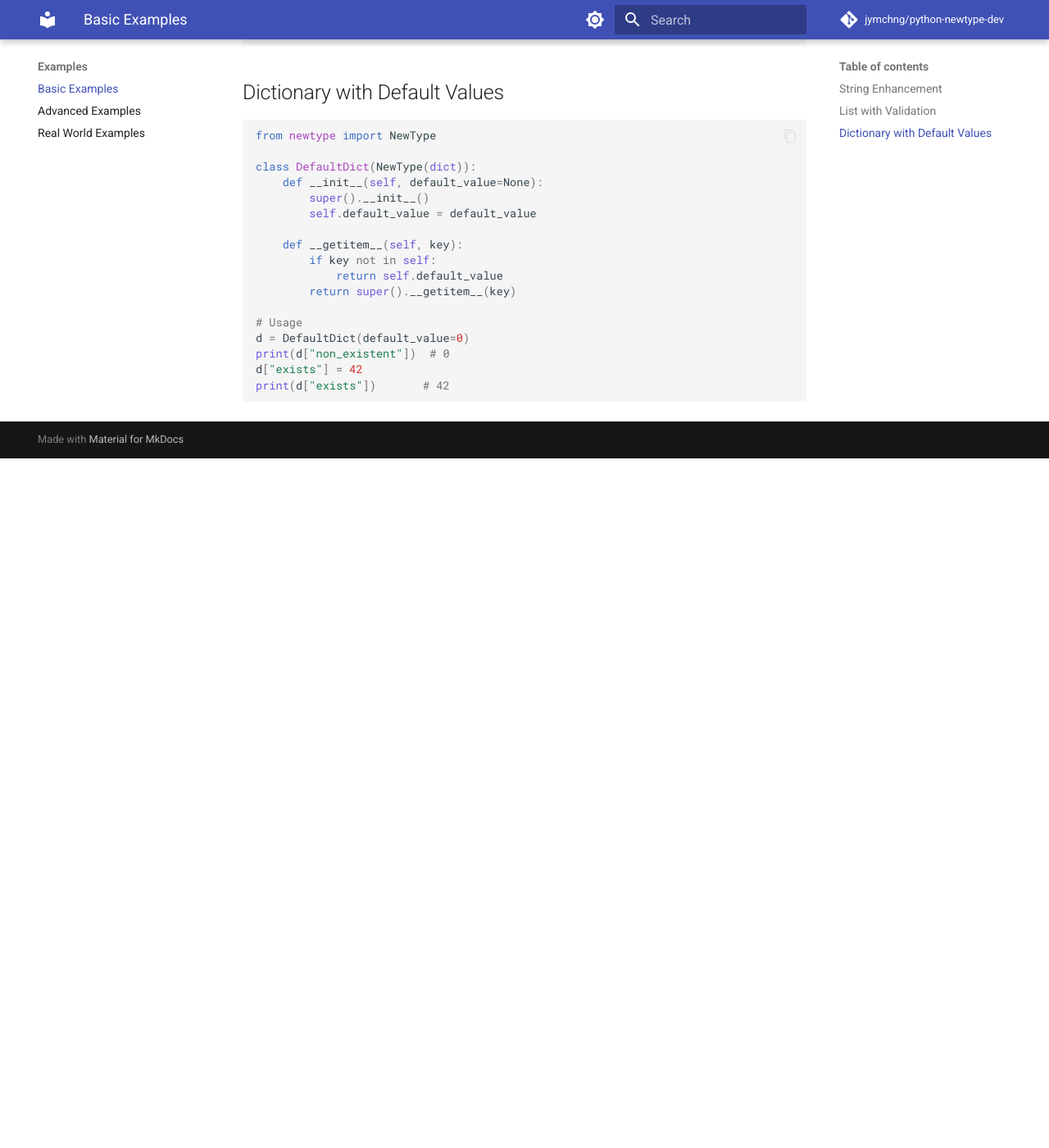
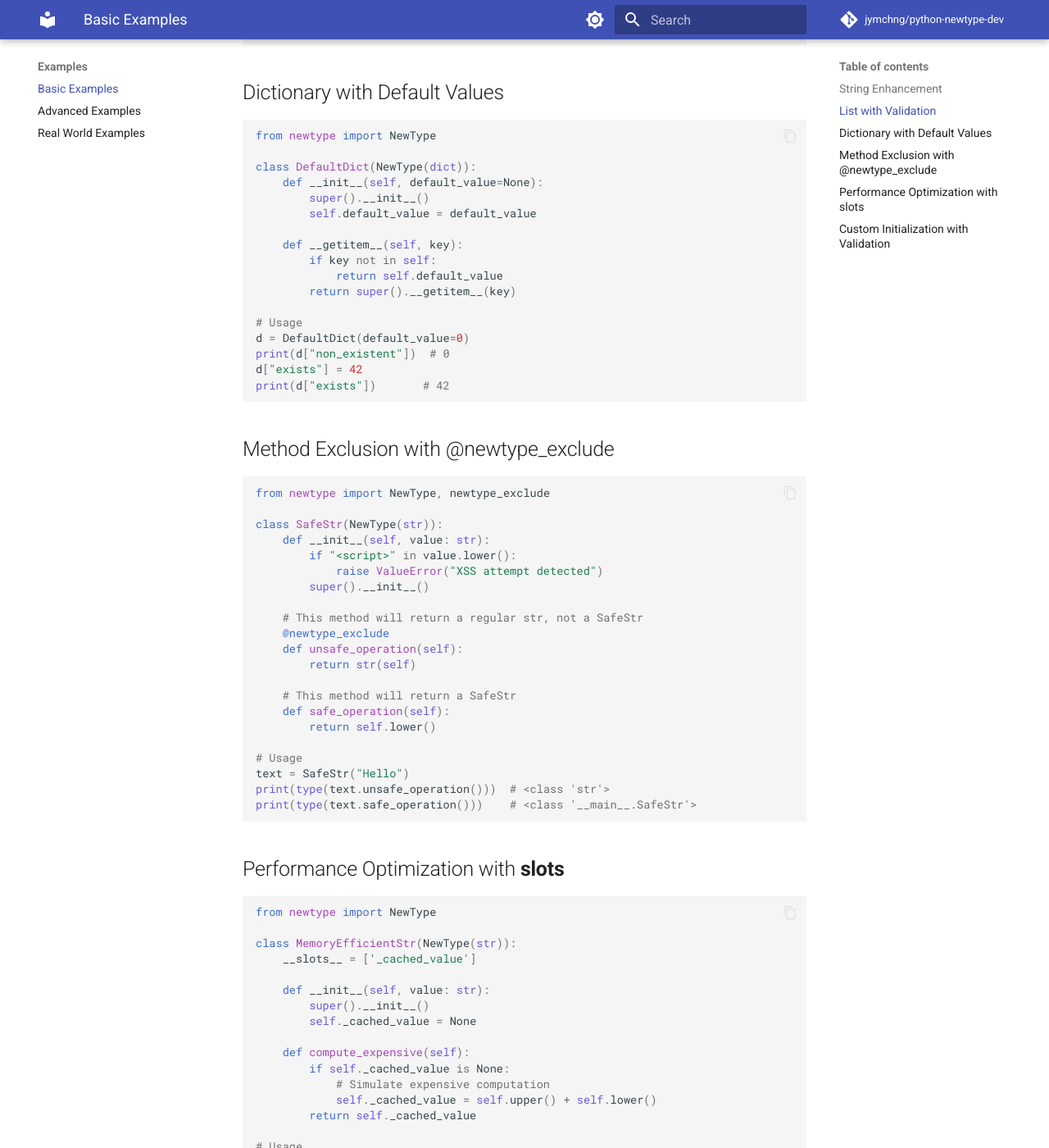
Before and after one commit to jymchng/python-newtype-dev, an MkDocs documentation site: the page built from docs/examples/basic_examples.md, in a window 1280 px wide and 1400 px high, scrolled down 909 px. Shown: the whole window at 82% size. Built offline with MkDocs 1.6.1 and Material for MkDocs 9.7.7, drawn with Linux system fonts in a browser that asks for light colours; comment, search, counter and statistics services are not loaded; before the commit the page ends 1468 px from its top, so only the background shows below that; some of the changed text lies outside the part shown.

Commit message:
new addition to docs

````diff
--- a/docs/examples/basic_examples.md
+++ b/docs/examples/basic_examples.md
@@ -57,3 +57,79 @@ print(d["non_existent"])  # 0
 d["exists"] = 42
 print(d["exists"])       # 42
 ```
+
+## Method Exclusion with @newtype_exclude
+```python
+from newtype import NewType, newtype_exclude
+
+class SafeStr(NewType(str)):
+    def __init__(self, value: str):
+        if "<script>" in value.lower():
+            raise ValueError("XSS attempt detected")
+        super().__init__()
+
+    # This method will return a regular str, not a SafeStr
+    @newtype_exclude
+    def unsafe_operation(self):
+        return str(self)
+
+    # This method will return a SafeStr
+    def safe_operation(self):
+        return self.lower()
+
+# Usage
+text = SafeStr("Hello")
+print(type(text.unsafe_operation()))  # <class 'str'>
+print(type(text.safe_operation()))    # <class '__main__.SafeStr'>
+```
+
+## Performance Optimization with __slots__
+```python
+from newtype import NewType
+
+class MemoryEfficientStr(NewType(str)):
+    __slots__ = ['_cached_value']
+
+    def __init__(self, value: str):
+        super().__init__()
+        self._cached_value = None
+
+    def compute_expensive(self):
+        if self._cached_value is None:
+            # Simulate expensive computation
+            self._cached_value = self.upper() + self.lower()
+        return self._cached_value
+
+# Usage
+text = MemoryEfficientStr("Hello")
+print(text.compute_expensive())  # HELLOhello
+print(text.compute_expensive())  # Uses cached value
+```
+
+## Custom Initialization with Validation
+```python
+from newtype import NewType
+from typing import Union, Optional
+
+class IntegerStr(NewType(str)):
+    def __init__(self, value: Union[str, int], base: int = 10):
+        if isinstance(value, int):
+            value = str(value)
+        try:
+            int(value, base)
+        except ValueError:
+            raise ValueError(f"Value must be a valid integer in base {base}")
+        super().__init__()
+
+    def to_int(self, base: Optional[int] = None) -> int:
+        return int(self, base or 10)
+
+# Usage
+num = IntegerStr("42")
+print(num.to_int())      # 42
+hex_num = IntegerStr("2A", base=16)
+print(hex_num.to_int(16))  # 42
+try:
+    IntegerStr("not a number")  # Raises ValueError
+except ValueError as e:
+    print(e)
--- a/pyproject.toml
+++ b/pyproject.toml
@@ -4,7 +4,7 @@ build-backend = "poetry_dynamic_versioning.backend"
 
 [tool.poetry]
 name = "python-newtype"
-version = "0.1.0"
+version = "0.1.0.post3.dev0+ffe1f8b"
 homepage = "https://github.com/jymchng/python-newtype-dev"
 repository = "https://github.com/jymchng/python-newtype-dev"
 license = "Apache-2.0"
@@ -41,7 +41,7 @@ python = ">=3.8,<4.0"
 typing-extensions = "*"
 
 [tool.poetry-dynamic-versioning]
-enable = true
+enable = false
 vcs = "git"
 
 [tool.poetry.group.docs.dependencies]
````
Also changed, not shown: docs/index.md (+68 -0 lines), 4 other files.
